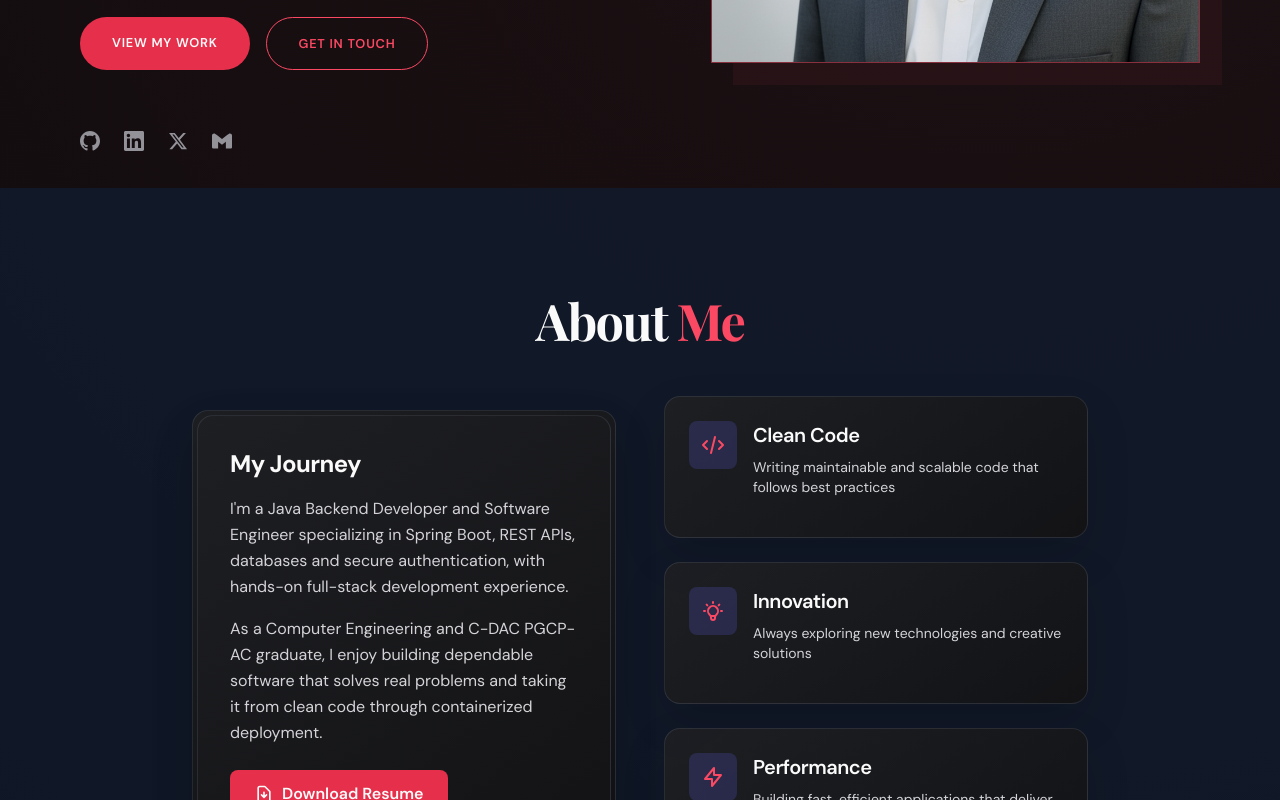
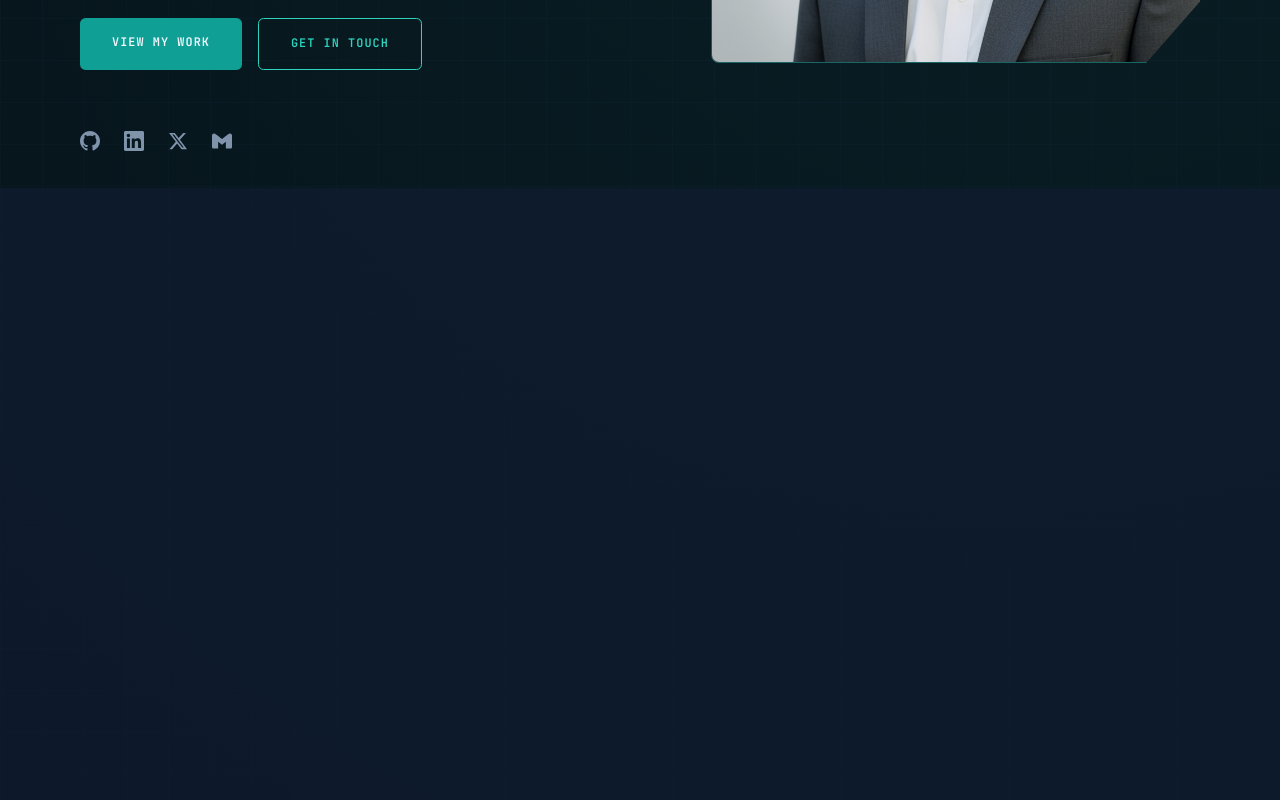
Before and after one commit to Nadeer-Ansari/Nadeer-Portfolio, a React (Vite) app: page / in a window 1280 px wide. Shown: the part 612-1412 px from the top of the page. Built offline with nearby package versions, Linux system fonts and the light colour scheme; the HTML template or start-up script is replaced by a standard one.

Commit message:
Create Backend Signal portfolio theme

```diff
--- a/src/index.css
+++ b/src/index.css
@@ -1,4 +1,4 @@
-@import url('https://fonts.googleapis.com/css2?family=DM+Sans:wght@400;500;600;700&family=Playfair+Display:wght@600;700&display=swap');
+@import url('https://fonts.googleapis.com/css2?family=JetBrains+Mono:wght@500;600&family=Manrope:wght@400;500;600;700;800&display=swap');
 @tailwind base;
 @tailwind components;
 @tailwind utilities;
@@ -333,6 +333,157 @@ footer { background: #050b15 !important; border-color: var(--border) !important;
 
 * { transition-property: color, background-color, border-color; transition-duration: .2s; }
 
+/* Backend Signal redesign — distinct developer-focused visual system */
+:root { font-family: 'Manrope', system-ui, sans-serif; }
+h1, h2, h3, h4 { font-family: 'Manrope', system-ui, sans-serif; }
+
+.portfolio-theme {
+  --page: #050b14;
+  --page-soft: #09121f;
+  --surface: #0c1726;
+  --surface-raised: #111f31;
+  --surface-glass: rgba(5, 11, 20, .88);
+  --text: #f5f9ff;
+  --text-soft: #c8d5e5;
+  --text-muted: #7f93aa;
+  --border: rgba(91, 132, 166, .2);
+  --accent: #2dd4bf;
+  --accent-strong: #0f9f95;
+  --accent-2: #38bdf8;
+  --accent-soft: rgba(45, 212, 191, .1);
+  background:
+    linear-gradient(rgba(56,189,248,.025) 1px, transparent 1px),
+    linear-gradient(90deg, rgba(56,189,248,.025) 1px, transparent 1px),
+    radial-gradient(circle at 78% 3%, rgba(45,212,191,.1), transparent 28%),
+    var(--page) !important;
+  background-size: 42px 42px, 42px 42px, auto, auto !important;
+}
+
+.portfolio-theme header .text-2xl,
+#home .typing-animation,
+#home a.rounded-lg,
+.recruiter-signals span,
+.project-date,
+.ai-model-eyebrow,
+.ai-model-link {
+  font-family: 'JetBrains Mono', monospace;
+}
+
+.portfolio-theme .hover\:bg-primary-600:hover { background-color: #087f78 !important; }
+#home::before { background: radial-gradient(circle, rgba(45,212,191,.11), transparent 68%); }
+#home h1 { font-weight: 800; line-height: .94; }
+#home h1 span {
+  color: transparent !important;
+  background: linear-gradient(100deg, var(--accent), var(--accent-2));
+  -webkit-background-clip: text;
+  background-clip: text;
+}
+#home .animate-float > div {
+  border-color: rgba(45,212,191,.42);
+  border-radius: .5rem;
+  clip-path: polygon(11% 0, 100% 0, 100% 89%, 89% 100%, 0 100%, 0 11%);
+  box-shadow: none;
+}
+#home .animate-float img { filter: saturate(.78) contrast(1.07); }
+#home .typing-animation { color: var(--accent); font-size: 1.08rem; }
+#home a.rounded-lg { border-radius: .35rem; letter-spacing: .09em; font-size: .74rem; }
+.recruiter-signals span { border-radius: .3rem; font-size: .68rem; }
+
+main section:nth-of-type(even) { background: rgba(8,19,33,.72) !important; }
+main section h2::after {
+  content: '';
+  display: block;
+  width: 3rem;
+  height: 2px;
+  margin: 1rem auto 0;
+  background: linear-gradient(90deg, var(--accent), var(--accent-2));
+}
+
+.portfolio-theme .rounded-2xl,
+#projects .grid > div,
+.ai-model-card { border-radius: .55rem; }
+#about .rounded-2xl,
+#experience .rounded-2xl,
+#education .rounded-2xl,
+#skills .rounded-2xl {
+  background: linear-gradient(145deg, rgba(17,31,49,.96), rgba(8,18,31,.96)) !important;
+}
+
+#projects .grid { counter-reset: project-card; }
+#projects .grid > div { counter-increment: project-card; }
+#projects .grid > div::before {
+  content: '0' counter(project-card);
+  position: absolute;
+  top: 1rem;
+  right: 1rem;
+  z-index: 3;
+  padding: .3rem .48rem;
+  border: 1px solid rgba(45,212,191,.34);
+  border-radius: .25rem;
+  background: rgba(5,11,20,.82);
+  color: var(--accent);
+  font-family: 'JetBrains Mono', monospace;
+  font-size: .66rem;
+  font-weight: 600;
+}
+#projects .grid > div:hover { border-color: rgba(45,212,191,.44) !important; }
+#projects .bg-primary-500\/20 { border-color: rgba(45,212,191,.18); }
+.project-date { border-color: rgba(45,212,191,.28); border-radius: .25rem; color: var(--accent); }
+
+.ai-model-card:hover { border-color: rgba(45,212,191,.42); }
+.ai-model-icon { border-color: rgba(45,212,191,.3); border-radius: .35rem; font-family: 'JetBrains Mono', monospace; }
+
+#experience .max-w-4xl,
+#education .max-w-4xl { position: relative; }
+#experience .max-w-4xl::before,
+#education .max-w-4xl::before {
+  content: '';
+  position: absolute;
+  top: 1.5rem;
+  bottom: 1.5rem;
+  left: -1.6rem;
+  width: 1px;
+  background: linear-gradient(var(--accent), rgba(56,189,248,.15));
+}
+
+.theme-light {
+  --page: #f5f9fc;
+  --page-soft: #eaf1f6;
+  --surface: #ffffff;
+  --surface-raised: #edf5f8;
+  --surface-glass: rgba(245,249,252,.91);
+  --text: #071522;
+  --text-soft: #294357;
+  --text-muted: #607b91;
+  --border: rgba(7,54,79,.13);
+  --accent: #087f78;
+  --accent-strong: #0f9f95;
+  --accent-2: #0369a1;
+  --accent-soft: rgba(15,159,149,.08);
+  background:
+    linear-gradient(rgba(3,105,161,.035) 1px, transparent 1px),
+    linear-gradient(90deg, rgba(3,105,161,.035) 1px, transparent 1px),
+    radial-gradient(circle at 80% 4%, rgba(15,159,149,.08), transparent 28%),
+    #f5f9fc !important;
+  background-size: 42px 42px, 42px 42px, auto, auto !important;
+}
+.theme-light .project-date { color: #087f78; }
+
+::-webkit-scrollbar-track { background: #050b14; }
+::-webkit-scrollbar-thumb:hover { background: #0f9f95; }
+
+@supports (animation-timeline: view()) {
+  main section:not(#home) > .container {
+    animation: section-rise linear both;
+    animation-timeline: view();
+    animation-range: entry 5% cover 28%;
+  }
+  @keyframes section-rise {
+    from { opacity: 0; transform: translateY(26px); }
+    to { opacity: 1; transform: translateY(0); }
+  }
+}
+
 @media (max-width: 767px) {
   html, body, #root, .portfolio-theme { width: 100%; max-width: 100%; overflow-x: hidden; }
   main section:not(#home) { padding-top: 5rem !important; padding-bottom: 5rem !important; }
@@ -350,7 +501,7 @@ footer { background: #050b15 !important; border-color: var(--border) !important;
   }
   #home h1 { order: 2; width: 100%; font-size: clamp(2.75rem, 14vw, 3.5rem); line-height: 1; margin-bottom: 1.25rem; }
   #home .animate-float { order: 1; width: 9rem; height: 11rem; margin: 0 auto 2rem; flex: 0 0 auto; }
-  #home .animate-float > div { border-radius: 999px; box-shadow: none; }
+  #home .animate-float > div { border-radius: 999px; clip-path: inset(0 round 999px); box-shadow: none; }
   #home .typing-animation { order: 3; width: 100%; font-size: 1.05rem; }
   #home .max-w-2xl { order: 4; width: 100%; margin: 1.25rem auto 2rem; font-size: 1rem; line-height: 1.7; }
   .recruiter-signals { order: 5; width: 100%; justify-content: center; margin-bottom: 1.6rem; }
@@ -369,6 +520,8 @@ footer { background: #050b15 !important; border-color: var(--border) !important;
   #education .flex.items-start { flex-direction: column; gap: 1rem; }
   #experience .p-8,
   #education .p-8 { padding: 1.35rem; }
+  #experience .max-w-4xl::before,
+  #education .max-w-4xl::before { display: none; }
   #experience .text-sm,
   #education .text-sm { align-items: flex-start; gap: .65rem; }
   #experience h3,
```
